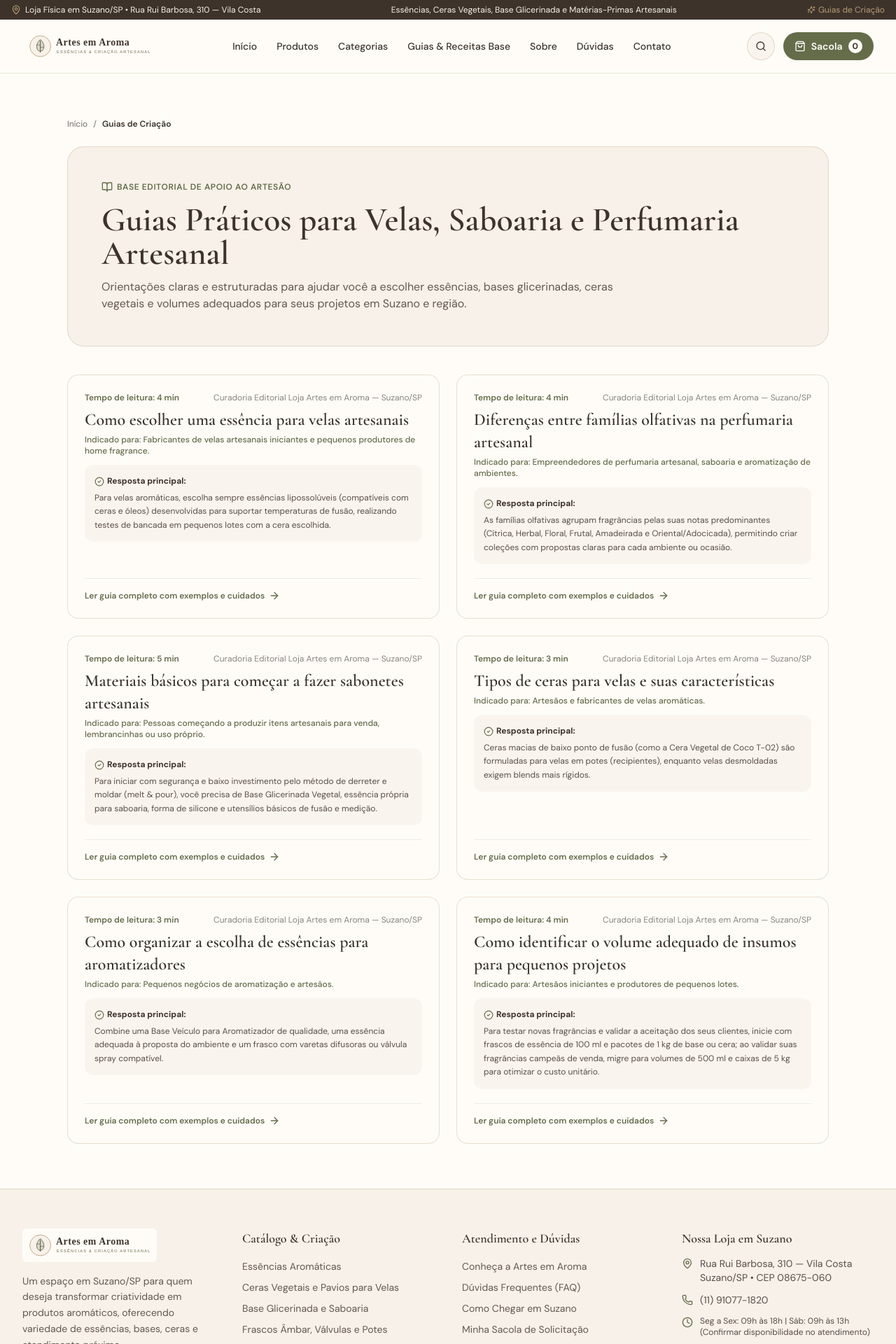
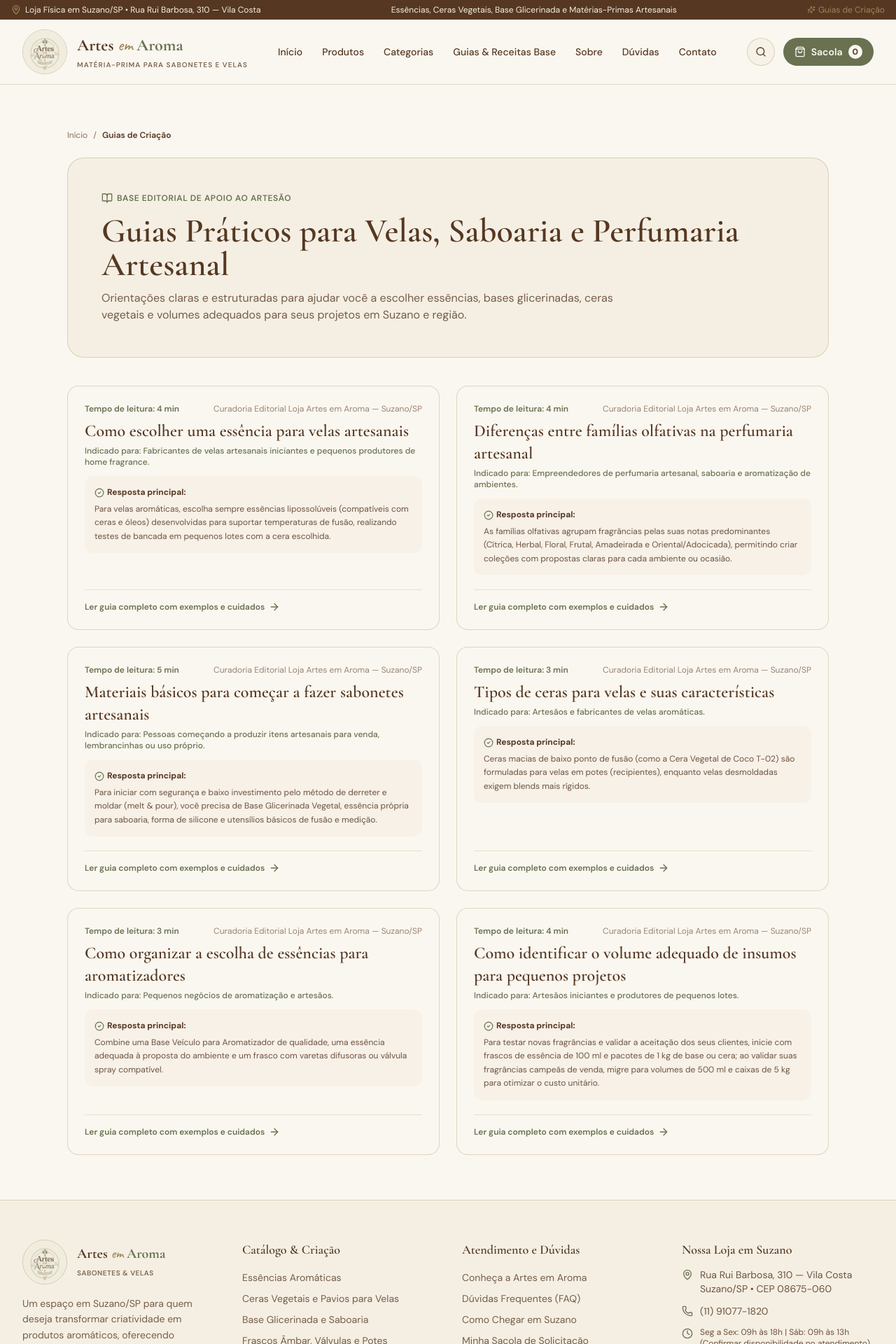
Before and after one commit to msjtec12/artes-em-aroma, a Next.js app: page /guias in a window 1280 px wide. Shown: the top 1920 px of the page at 70% size. Built offline with nearby package versions, Linux system fonts and the light colour scheme; no server answers.

Commit message:
style: aplicar logo oficial, favicon e paleta de cores da marca Artes em Aroma

```diff
--- a/src/app/admin/AdminDashboardClient.tsx
+++ b/src/app/admin/AdminDashboardClient.tsx
@@ -509,13 +509,18 @@ export function AdminDashboardClient({
         <div className="mx-auto flex max-w-7xl flex-wrap items-center justify-between gap-4">
           <div className="flex items-center gap-3">
             <img
-              src="/images/logo-artes-em-aroma.svg"
+              src="/images/logo-artes-em-aroma.jpg"
               alt="Artes em Aroma"
-              className="h-10 w-auto"
+              className="h-11 w-11 rounded-full border border-dourado/40 object-cover"
             />
-            <span className="rounded-full bg-oliva/15 px-3 py-0.5 text-xs font-semibold text-oliva">
-              Gestão Comercial &amp; SEO
-            </span>
+            <div>
+              <span className="block font-serif text-lg leading-none font-bold text-marrom">
+                Artes em Aroma
+              </span>
+              <span className="text-[11px] font-semibold text-oliva">
+                Gestão Comercial &amp; SEO
+              </span>
+            </div>
           </div>
 
           <div className="flex items-center gap-3 text-xs">
--- a/src/app/admin/login/page.tsx
+++ b/src/app/admin/login/page.tsx
@@ -43,9 +43,9 @@ export default function AdminLoginPage() {
       <div className="w-full max-w-md rounded-3xl border border-dourado/35 bg-brancoQuente p-8 shadow-lg">
         <div className="text-center">
           <img
-            src="/images/logo-artes-em-aroma.svg"
+            src="/images/logo-artes-em-aroma.jpg"
             alt="Artes em Aroma"
-            className="mx-auto h-12 w-auto"
+            className="mx-auto h-20 w-20 rounded-full border border-dourado/40 object-cover shadow-xs"
           />
           <h1 className="mt-4 font-serif text-2xl font-semibold text-marrom">
             Painel Administrativo
--- a/src/app/globals.css
+++ b/src/app/globals.css
@@ -3,12 +3,12 @@
 @tailwind utilities;
 
 :root {
-  --color-creme: #F7F1E9;
-  --color-salvia: #A6AD89;
-  --color-oliva: #656C4A;
-  --color-dourado: #B59A73;
-  --color-marrom: #3D332B;
-  --color-branco-quente: #FFFCF8;
+  --color-creme: #F5EFE3;
+  --color-salvia: #8B9270;
+  --color-oliva: #697151;
+  --color-dourado: #9E8458;
+  --color-marrom: #563822;
+  --color-branco-quente: #FAF7F0;
 }
 
 body {
@@ -19,6 +19,6 @@ body {
 }
 
 ::selection {
-  background-color: #A6AD89;
-  color: #3D332B;
+  background-color: #8B9270;
+  color: #FAF7F0;
 }
--- a/src/app/layout.tsx
+++ b/src/app/layout.tsx
@@ -34,7 +34,15 @@ export const metadata: Metadata = {
     template: "%s | Artes em Aroma",
   },
   description:
-    "Transforme ideias em aromas. Essências, bases glicerinadas, ceras para velas e matérias-primas para fabricação artesanal em Suzano, São Paulo.",
+    "Transforme ideias em aromas. Matéria-prima para sabonetes e velas, essências, bases glicerinadas e ceras vegetais em Suzano, São Paulo.",
+  icons: {
+    icon: [
+      { url: "/favicon.jpg", type: "image/jpeg" },
+      { url: "/images/logo-artes-em-aroma.jpg", type: "image/jpeg" },
+    ],
+    shortcut: "/favicon.jpg",
+    apple: "/images/logo-artes-em-aroma.jpg",
+  },
   alternates: {
     canonical: "/",
   },
@@ -43,15 +51,15 @@ export const metadata: Metadata = {
     locale: "pt_BR",
     url: SITE_URL,
     siteName: "Loja Artes em Aroma",
-    title: "Artes em Aroma | Essências, Ceras e Saboaria Artesanal em Suzano - SP",
+    title: "Artes em Aroma | Matéria-Prima para Sabonetes e Velas em Suzano - SP",
     description:
       "Essências, bases, ceras e matérias-primas para dar vida às suas criações de velas aromáticas, sabonetes e perfumaria artesanal em Suzano/SP.",
     images: [
       {
-        url: "/images/hero-botanical-composition.svg",
+        url: "/images/logo-artes-em-aroma.jpg",
         width: 800,
-        height: 620,
-        alt: "Loja Artes em Aroma — Insumos para Perfumaria, Velas e Saboaria Artesanal",
+        height: 800,
+        alt: "Logo Oficial Loja Artes em Aroma — Matéria Prima para Sabonetes e Velas",
       },
     ],
   },
--- a/src/components/layout/Footer.tsx
+++ b/src/components/layout/Footer.tsx
@@ -9,11 +9,22 @@ export function Footer() {
         <div className="grid grid-cols-1 gap-10 md:grid-cols-2 lg:grid-cols-4">
           {/* Coluna 1: Identidade */}
           <div className="space-y-4">
-            <img
-              src="/images/logo-artes-em-aroma.svg"
-              alt="Loja Artes em Aroma"
-              className="h-12 w-auto"
-            />
+            <div className="flex items-center gap-3.5">
+              <img
+                src="/images/logo-artes-em-aroma.jpg"
+                alt="Loja Artes em Aroma — Matéria Prima para Sabonetes e Velas"
+                className="h-16 w-16 rounded-full border border-dourado/40 object-cover shadow-xs"
+              />
+              <div>
+                <span className="block font-serif text-xl font-bold text-marrom">
+                  Artes <span className="font-script font-normal text-dourado">em</span>{" "}
+                  <span className="text-oliva">Aroma</span>
+                </span>
+                <span className="text-[10px] font-semibold tracking-wider text-marrom/75 uppercase">
+                  Sabonetes &amp; Velas
+                </span>
+              </div>
+            </div>
             <p className="text-sm leading-relaxed text-marrom/80">
               Um espaço em Suzano/SP para quem deseja transformar criatividade em produtos aromáticos, oferecendo variedade de essências, bases, ceras e atendimento próximo.
             </p>
--- a/src/components/layout/Header.tsx
+++ b/src/components/layout/Header.tsx
@@ -53,12 +53,21 @@ export function Header() {
       {/* Barra principal */}
       <div className="mx-auto flex max-w-7xl items-center justify-between gap-4 px-4 py-3.5 sm:px-6 lg:px-8">
         {/* Logo original */}
-        <Link href="/" className="flex items-center gap-3" aria-label="Artes em Aroma - Início">
+        <Link href="/" className="flex items-center gap-3.5 group" aria-label="Artes em Aroma - Início">
           <img
-            src="/images/logo-artes-em-aroma.svg"
-            alt="Logo Loja Artes em Aroma Suzano"
-            className="h-11 w-auto sm:h-12"
+            src="/images/logo-artes-em-aroma.jpg"
+            alt="Logo Loja Artes em Aroma — Matéria Prima para Sabonetes e Velas"
+            className="h-14 w-14 rounded-full border border-dourado/40 object-cover shadow-xs transition group-hover:scale-105 sm:h-16 sm:w-16"
           />
+          <div className="flex flex-col">
+            <span className="font-serif text-xl leading-none font-bold text-marrom sm:text-2xl">
+              Artes <span className="font-script font-normal text-dourado">em</span>{" "}
+              <span className="text-oliva">Aroma</span>
+            </span>
+            <span className="mt-1 text-[10px] font-semibold tracking-widest text-marrom/75 uppercase">
+              Matéria-Prima para Sabonetes e Velas
+            </span>
+          </div>
         </Link>
 
         {/* Navegação Desktop */}
--- a/src/domain/jsonld.ts
+++ b/src/domain/jsonld.ts
@@ -21,7 +21,7 @@ export function buildOrganizationAndLocalBusinessJsonLd(settings: {
         "@id": `${SITE_URL}/#organization`,
         name: settings.storeName,
         url: SITE_URL,
-        logo: `${SITE_URL}/images/logo-artes-em-aroma.svg`,
+        logo: `${SITE_URL}/images/logo-artes-em-aroma.jpg`,
         description: settings.tagline,
         sameAs: [settings.instagramUrl],
         contactPoint: {
--- a/tailwind.config.ts
+++ b/tailwind.config.ts
@@ -9,12 +9,13 @@ const config: Config = {
   theme: {
     extend: {
       colors: {
-        creme: "#F7F1E9",
-        salvia: "#A6AD89",
-        oliva: "#656C4A",
-        dourado: "#B59A73",
-        marrom: "#3D332B",
-        brancoQuente: "#FFFCF8",
+        // Paleta extraída diretamente da Logo Oficial da Artes em Aroma:
+        creme: "#F5EFE3",        // Fundo pergaminho/creme suave da logo
+        salvia: "#8B9270",       // Verde sálvia suave da folhagem e tipografia "Aroma"
+        oliva: "#697151",        // Verde oliva botânico principal ("Aroma" e folhas)
+        dourado: "#9E8458",      // Dourado/bronze do medalhão circular, gota, pilão e "em"
+        marrom: "#563822",       // Marrom café/cacau rico da palavra "Artes"
+        brancoQuente: "#FAF7F0", // Tom claro quente do interior do selo
       },
       fontFamily: {
         serif: ["var(--font-cormorant)", "Georgia", "serif"],
```
Also changed, not shown: public/favicon.jpg (added), public/images/logo-artes-em-aroma.jpg (added).
